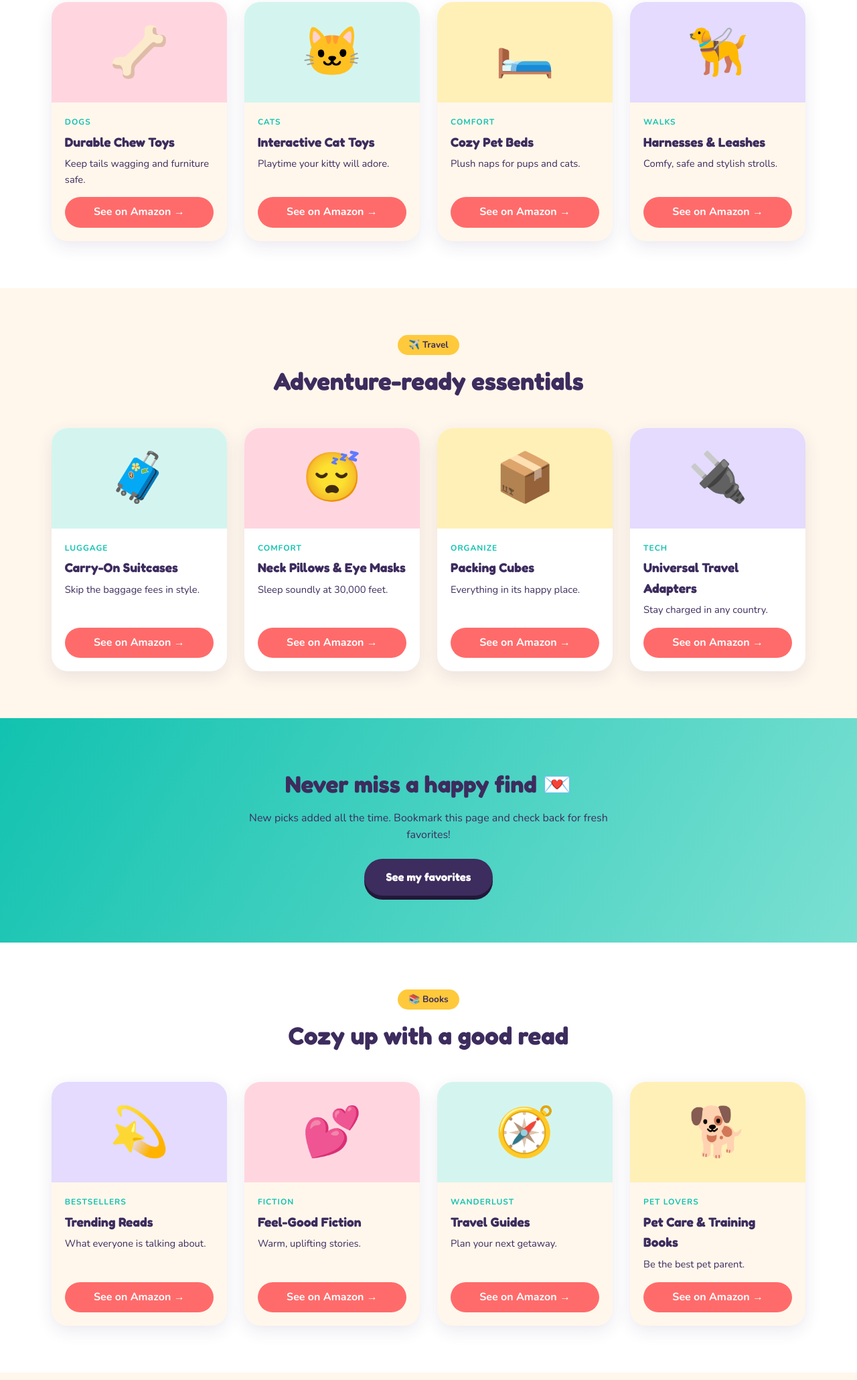
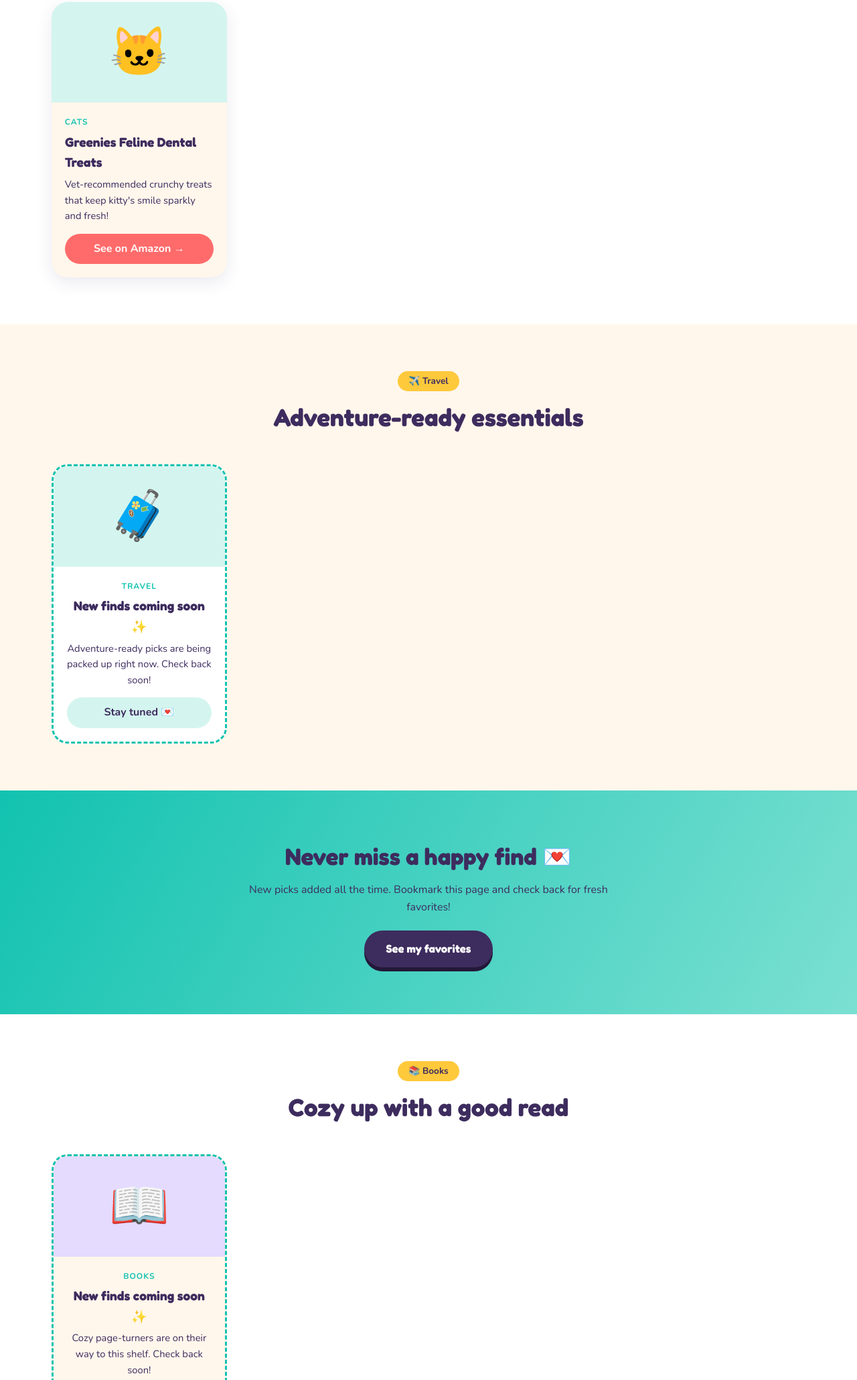
Before and after one commit to pterodactylservices-devdepartment/chicken-mk1, a plain HTML site: page index.html in a window 1280 px wide. Shown: the part 1328-3388 px from the top of the page at 67% size. Drawn offline with nearby package versions, Linux system fonts and the light colour scheme.

Commit message:
Remove old Amazon links; add Greenies Feline dental treats link

```diff
--- a/index.html
+++ b/index.html
@@ -46,6 +46,9 @@ section{padding:70px 6%}
 .card p{font-size:.92rem;flex:1;margin-bottom:14px}
 .card .buy{background:var(--coral);color:#fff;text-align:center;padding:10px;border-radius:30px;font-weight:700;transition:.2s}
 .card .buy:hover{background:var(--teal)}
+.card.soon{border:3px dashed var(--teal);box-shadow:none;text-align:center}
+.card.soon:hover{transform:none}
+.card.soon .soon-note{background:var(--mint);color:var(--plum);padding:10px;border-radius:30px;font-weight:700}
 .band{background:linear-gradient(120deg,var(--teal),#7BE0D2);text-align:center;color:var(--plum)}
 .band h2{font-size:2.2rem}.band p{max-width:560px;margin:10px auto 22px}
 .about{display:flex;gap:40px;align-items:center;justify-content:center;flex-wrap:wrap;max-width:900px;margin:auto}
@@ -86,20 +89,16 @@ footer p{max-width:700px;margin:8px auto}
 <section class="alt" id="pets">
   <div class="title"><span class="pill">🐾 Pets</span><h2>Spoil your best friend</h2></div>
   <div class="grid">
-    <div class="card"><div class="img" style="background:var(--pink)">🦴</div><div class="body"><span class="tag">Dogs</span><h3>Durable Chew Toys</h3><p>Keep tails wagging and furniture safe.</p><a class="buy" target="_blank" rel="sponsored noopener" href="https://www.amazon.com/s?k=durable+dog+chew+toys&tag=anabaltazar-20">See on Amazon →</a></div></div>
-    <div class="card"><div class="img" style="background:var(--mint)">🐱</div><div class="body"><span class="tag">Cats</span><h3>Interactive Cat Toys</h3><p>Playtime your kitty will adore.</p><a class="buy" target="_blank" rel="sponsored noopener" href="https://www.amazon.com/s?k=interactive+cat+toys&tag=anabaltazar-20">See on Amazon →</a></div></div>
-    <div class="card"><div class="img" style="background:#FFF0B8">🛏️</div><div class="body"><span class="tag">Comfort</span><h3>Cozy Pet Beds</h3><p>Plush naps for pups and cats.</p><a class="buy" target="_blank" rel="sponsored noopener" href="https://www.amazon.com/s?k=cozy+calming+pet+bed&tag=anabaltazar-20">See on Amazon →</a></div></div>
-    <div class="card"><div class="img" style="background:#E4DBFF">🦮</div><div class="body"><span class="tag">Walks</span><h3>Harnesses &amp; Leashes</h3><p>Comfy, safe and stylish strolls.</p><a class="buy" target="_blank" rel="sponsored noopener" href="https://www.amazon.com/s?k=no+pull+dog+harness&tag=anabaltazar-20">See on Amazon →</a></div></div>
+    <!-- Add new Pets cards below -->
+    <div class="card"><div class="img" style="background:var(--mint)">🐱</div><div class="body"><span class="tag">Cats</span><h3>Greenies Feline Dental Treats</h3><p>Vet-recommended crunchy treats that keep kitty's smile sparkly and fresh!</p><a class="buy" target="_blank" rel="sponsored noopener" href="https://amzn.to/3WZuR5W">See on Amazon →</a></div></div>
   </div>
 </section>
 
 <section id="travel">
   <div class="title"><span class="pill">✈️ Travel</span><h2>Adventure-ready essentials</h2></div>
   <div class="grid">
-    <div class="card" style="background:#fff"><div class="img" style="background:var(--mint)">🧳</div><div class="body"><span class="tag">Luggage</span><h3>Carry-On Suitcases</h3><p>Skip the baggage fees in style.</p><a class="buy" target="_blank" rel="sponsored noopener" href="https://www.amazon.com/s?k=carry+on+luggage&tag=anabaltazar-20">See on Amazon →</a></div></div>
-    <div class="card" style="background:#fff"><div class="img" style="background:var(--pink)">😴</div><div class="body"><span class="tag">Comfort</span><h3>Neck Pillows &amp; Eye Masks</h3><p>Sleep soundly at 30,000 feet.</p><a class="buy" target="_blank" rel="sponsored noopener" href="https://www.amazon.com/s?k=travel+neck+pillow+eye+mask&tag=anabaltazar-20">See on Amazon →</a></div></div>
-    <div class="card" style="background:#fff"><div class="img" style="background:#FFF0B8">📦</div><div class="body"><span class="tag">Organize</span><h3>Packing Cubes</h3><p>Everything in its happy place.</p><a class="buy" target="_blank" rel="sponsored noopener" href="https://www.amazon.com/s?k=packing+cubes&tag=anabaltazar-20">See on Amazon →</a></div></div>
-    <div class="card" style="background:#fff"><div class="img" style="background:#E4DBFF">🔌</div><div class="body"><span class="tag">Tech</span><h3>Universal Travel Adapters</h3><p>Stay charged in any country.</p><a class="buy" target="_blank" rel="sponsored noopener" href="https://www.amazon.com/s?k=universal+travel+adapter&tag=anabaltazar-20">See on Amazon →</a></div></div>
+    <!-- Add new Travel cards here (replace the placeholder) -->
+    <div class="card soon" style="background:#fff"><div class="img" style="background:var(--mint)">🧳</div><div class="body"><span class="tag">Travel</span><h3>New finds coming soon ✨</h3><p>Adventure-ready picks are being packed up right now. Check back soon!</p><span class="soon-note">Stay tuned 💌</span></div></div>
   </div>
 </section>
 
@@ -112,20 +111,16 @@ footer p{max-width:700px;margin:8px auto}
 <section class="alt" id="books">
   <div class="title"><span class="pill">📚 Books</span><h2>Cozy up with a good read</h2></div>
   <div class="grid">
-    <div class="card"><div class="img" style="background:#E4DBFF">💫</div><div class="body"><span class="tag">Bestsellers</span><h3>Trending Reads</h3><p>What everyone is talking about.</p><a class="buy" target="_blank" rel="sponsored noopener" href="https://www.amazon.com/best-sellers-books-Amazon/zgbs/books?tag=anabaltazar-20">See on Amazon →</a></div></div>
-    <div class="card"><div class="img" style="background:var(--pink)">💕</div><div class="body"><span class="tag">Fiction</span><h3>Feel-Good Fiction</h3><p>Warm, uplifting stories.</p><a class="buy" target="_blank" rel="sponsored noopener" href="https://www.amazon.com/s?k=feel+good+fiction+books&tag=anabaltazar-20">See on Amazon →</a></div></div>
-    <div class="card"><div class="img" style="background:var(--mint)">🧭</div><div class="body"><span class="tag">Wanderlust</span><h3>Travel Guides</h3><p>Plan your next getaway.</p><a class="buy" target="_blank" rel="sponsored noopener" href="https://www.amazon.com/s?k=travel+guide+books&tag=anabaltazar-20">See on Amazon →</a></div></div>
-    <div class="card"><div class="img" style="background:#FFF0B8">🐕</div><div class="body"><span class="tag">Pet Lovers</span><h3>Pet Care &amp; Training Books</h3><p>Be the best pet parent.</p><a class="buy" target="_blank" rel="sponsored noopener" href="https://www.amazon.com/s?k=pet+training+books&tag=anabaltazar-20">See on Amazon →</a></div></div>
+    <!-- Add new Books cards here (replace the placeholder) -->
+    <div class="card soon"><div class="img" style="background:#E4DBFF">📖</div><div class="body"><span class="tag">Books</span><h3>New finds coming soon ✨</h3><p>Cozy page-turners are on their way to this shelf. Check back soon!</p><span class="soon-note">Stay tuned 💌</span></div></div>
   </div>
 </section>
 
 <section id="favorites">
   <div class="title"><span class="pill">💖 Favorite Finds</span><h2>Ahna's little obsessions</h2></div>
   <div class="grid">
-    <div class="card" style="background:#fff"><div class="img" style="background:#FFF0B8">🕯️</div><div class="body"><span class="tag">Home</span><h3>Cozy Candles</h3><p>Instant good-mood ambiance.</p><a class="buy" target="_blank" rel="sponsored noopener" href="https://www.amazon.com/s?k=cozy+scented+candles&tag=anabaltazar-20">See on Amazon →</a></div></div>
-    <div class="card" style="background:#fff"><div class="img" style="background:var(--mint)">🥤</div><div class="body"><span class="tag">Everyday</span><h3>Insulated Tumblers</h3><p>Sip happy all day long.</p><a class="buy" target="_blank" rel="sponsored noopener" href="https://www.amazon.com/s?k=insulated+tumbler&tag=anabaltazar-20">See on Amazon →</a></div></div>
-    <div class="card" style="background:#fff"><div class="img" style="background:var(--pink)">🎒</div><div class="body"><span class="tag">Style</span><h3>Cute Tote Bags</h3><p>Carry your day in color.</p><a class="buy" target="_blank" rel="sponsored noopener" href="https://www.amazon.com/s?k=cute+tote+bag&tag=anabaltazar-20">See on Amazon →</a></div></div>
-    <div class="card" style="background:#fff"><div class="img" style="background:#E4DBFF">🌟</div><div class="body"><span class="tag">Deals</span><h3>Today's Top Deals</h3><p>Fresh savings on Amazon.</p><a class="buy" target="_blank" rel="sponsored noopener" href="https://www.amazon.com/gp/goldbox?tag=anabaltazar-20">See on Amazon →</a></div></div>
+    <!-- Add new Favorite Finds cards here (replace the placeholder) -->
+    <div class="card soon" style="background:#fff"><div class="img" style="background:var(--pink)">💖</div><div class="body"><span class="tag">Favorites</span><h3>New finds coming soon ✨</h3><p>Ahna's newest little obsessions are almost ready to share. Check back soon!</p><span class="soon-note">Stay tuned 💌</span></div></div>
   </div>
 </section>
 
```
